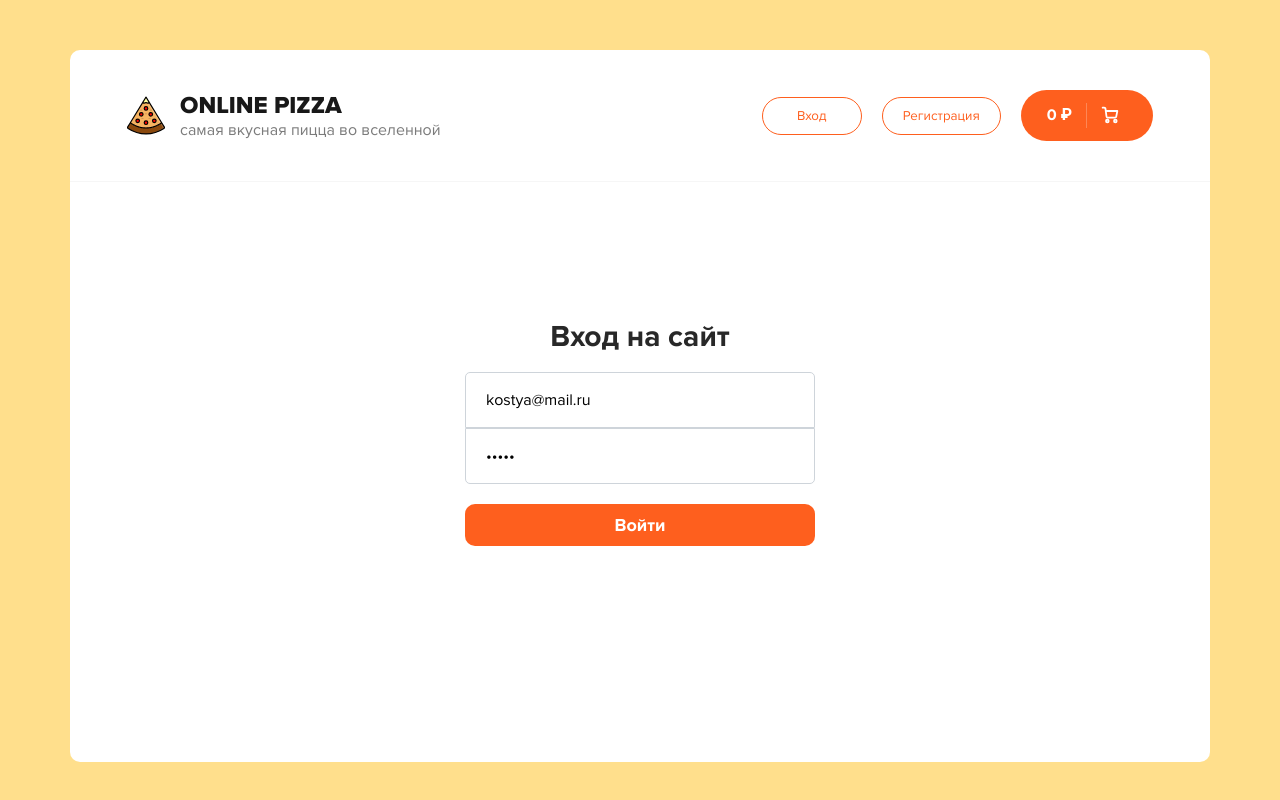
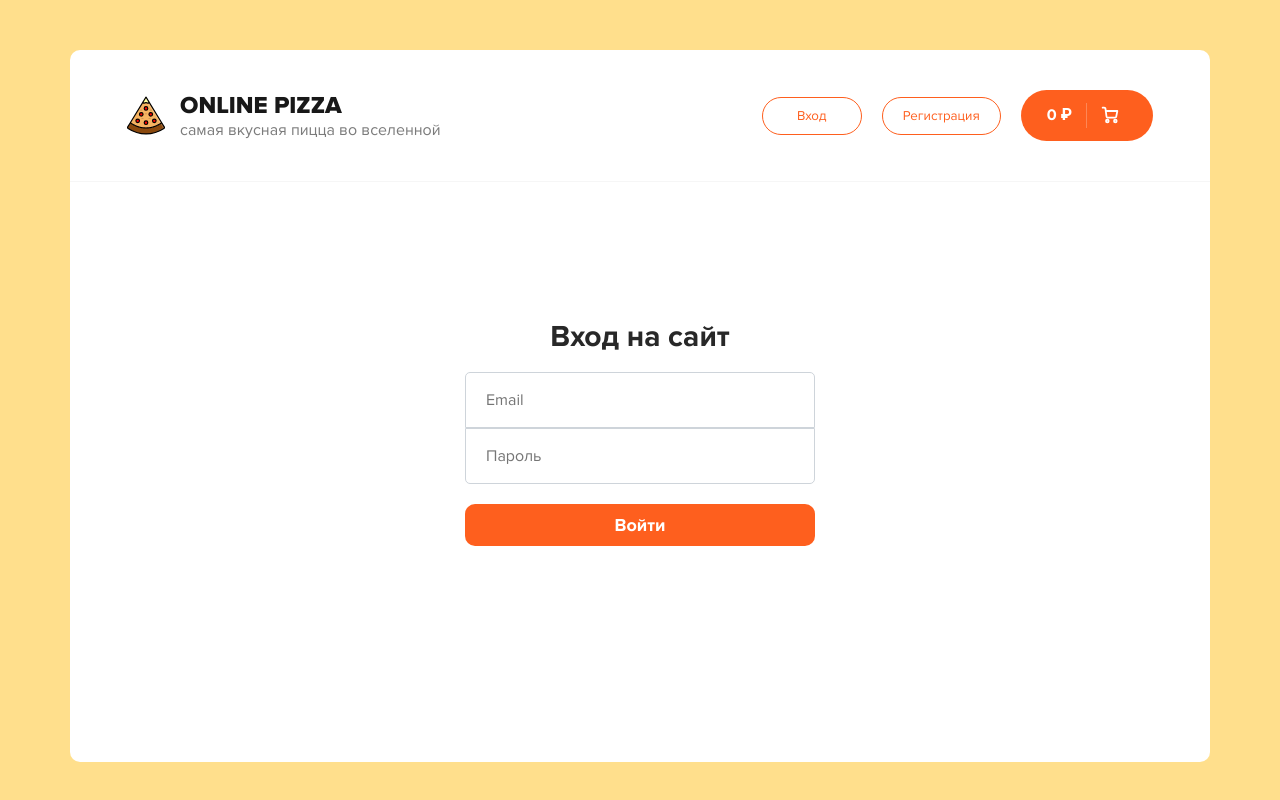
Before and after one commit to pogram1st/pizza-online-store, a React (Create React App) app in the folder react-pizza/: page /login in a window 1280 px wide. Shown: the top 800 px of the page. Built offline with nearby package versions, Linux system fonts and the light colour scheme; no server answers.

Commit message:
fix default values login and pass Login

```diff
--- a/react-pizza/src/pages/Login/Login.jsx
+++ b/react-pizza/src/pages/Login/Login.jsx
@@ -17,8 +17,8 @@ export const Login = () => {
     formState: { errors, isValid },
   } = useForm({
     defaultValues: {
-      email: 'kostya@mail.ru',
-      password: '12345',
+      email: '',
+      password: '',
     },
     mode: 'onChange',
   });
```
